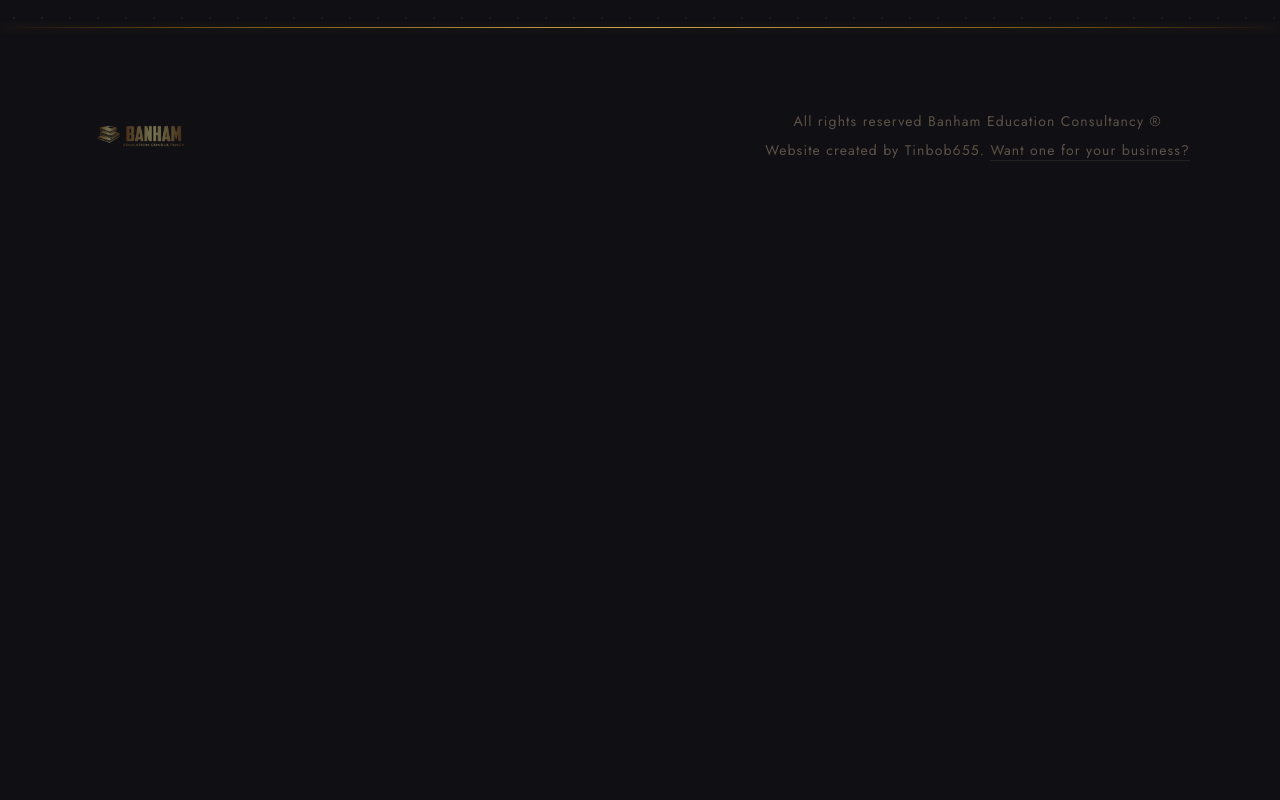
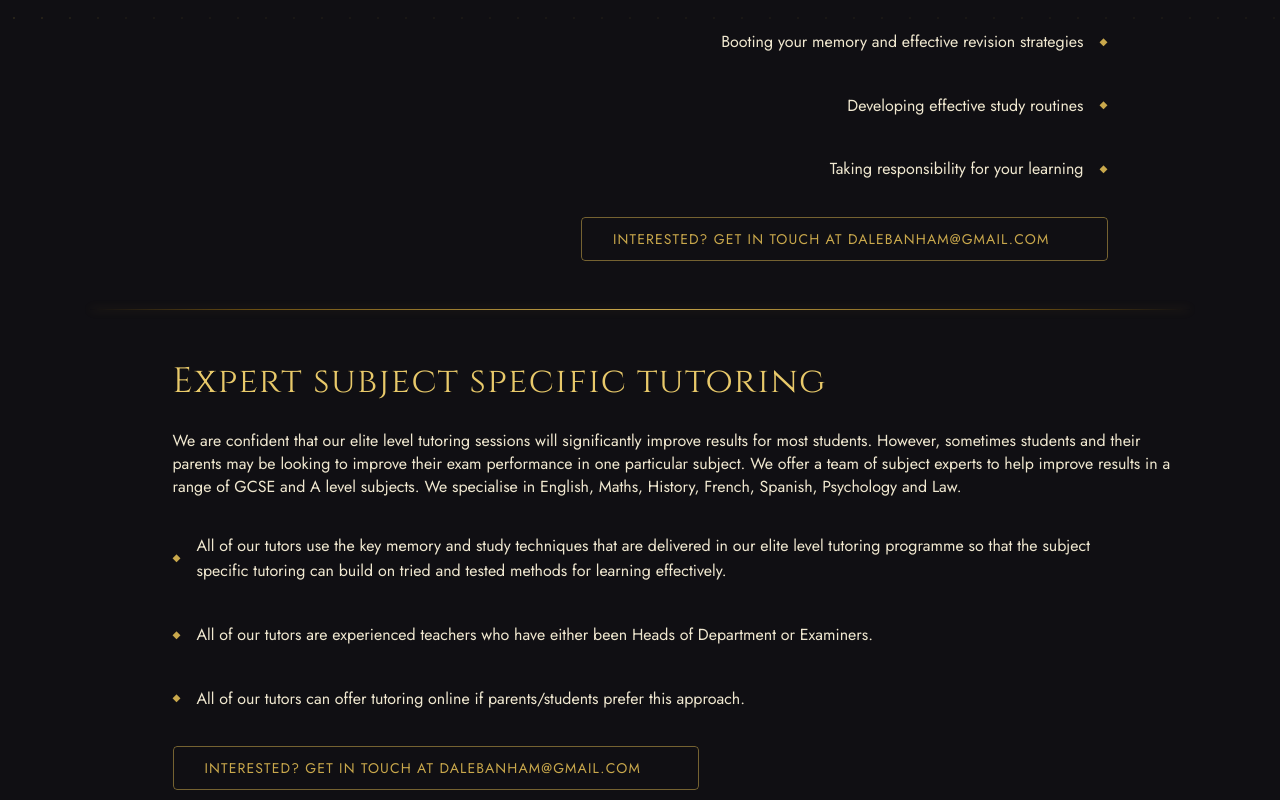
Before and after one commit to tinbob655/banham-education-consultancy, a React (Vite) app: page /tutoring in a window 1280 px wide. Shown: the part 780-1580 px from the top of the page. Before the commit the page ends 988 px from the top, so only its background shows below. Built offline with nearby package versions, Linux system fonts and the light colour scheme.

Commit message:
made tutoring page

```diff
--- a/src/components/pages/tutoring/Tutoring.tsx
+++ b/src/components/pages/tutoring/Tutoring.tsx
@@ -1,6 +1,8 @@
 import React from 'react';
 import PageHeader from "../../general/PageHeader.tsx";
 import GenericMarkupSection from "../../general/GenericMarkupSection.tsx";
+import List from "../../general/list/List.tsx";
+import InterestedButton from "../../general/InterestedButton.tsx";
 
 export default function Tutoring():React.ReactElement {
 
@@ -23,6 +25,33 @@ export default function Tutoring():React.ReactElement {
                     of subjects. Most parents and students buy into the full programme. This consists of 4 one-hour
                     tutoring sessions that cover the important areas that hold the key to exam success:
                 </p>
+                <List items={[
+                    'Motivation and goal setting',
+                    'Booting your memory and effective revision strategies',
+                    'Developing effective study routines',
+                    'Taking responsibility for your learning',
+                ]}/>
+                <InterestedButton/>
+            </GenericMarkupSection>
+
+            <GenericMarkupSection heading={"Expert subject specific tutoring"} left>
+                <p>
+                    We are confident that our elite level tutoring sessions will significantly improve results for most
+                    students. However, sometimes students and their parents may be looking to improve their exam
+                    performance in one particular subject. We offer a team of subject experts to help improve results
+                    in a range of GCSE and A level subjects. We specialise in English, Maths, History, French, Spanish,
+                    Psychology and Law.
+                </p>
+                <List items={[
+                    `All of our tutors use the key memory and study techniques that are delivered in our elite level
+                    tutoring programme so that the subject specific tutoring can build on tried and tested methods
+                    for learning effectively.`,
+
+                    ` All of our tutors are experienced teachers who have either been Heads of Department or Examiners.`,
+
+                    `All of our tutors can offer tutoring online if parents/students prefer this approach.`
+                ]}/>
+                <InterestedButton/>
             </GenericMarkupSection>
         </React.Fragment>
     )
```
